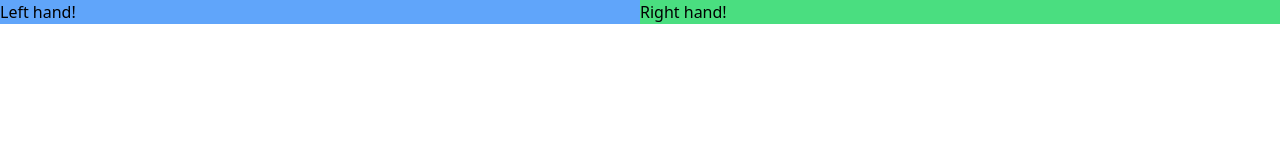
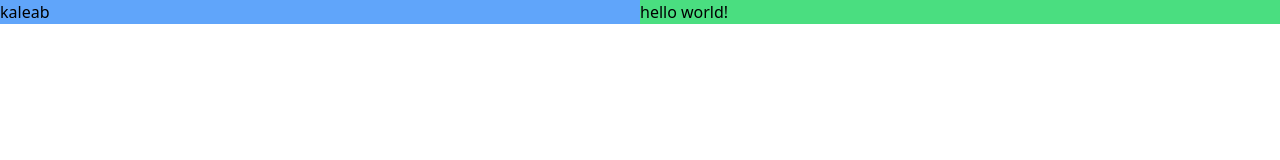
Before and after one commit to kaleabd/React-DesignPatterns, a React (Vite) app: page / in a window 1280 px wide. Shown: the top 160 px of the page. Built offline with nearby package versions, Linux system fonts and the light colour scheme.

Commit message:
finished split screen example

```diff
--- a/src/App.tsx
+++ b/src/App.tsx
@@ -1,11 +1,12 @@
 import SplitScreen from './Layout-Components/Split-Screen/SplitScreen'
 
-const RightHandComponent = () => {
-  return <h1>Right hand!</h1>
-}
+const RightHandComponent: React.FC<{ message: string }> = ({ message }) => {
+  return <h1>{message}</h1>;
+};
 
-const LeftHandComponent = () => {
-  return <h1>Left hand!</h1>
+
+const LeftHandComponent: React.FC<{ userName: string }> = ({userName}) => {
+  return <h1>{userName}</h1>
 }
 
 const App = () => {
@@ -21,8 +22,8 @@ background color of the left and right components respectively. */}
         rightColor='bg-green-400'
       /> */}
         <SplitScreen leftColor='bg-blue-400'  rightColor='bg-green-400'>
-          <LeftHandComponent />
-          <RightHandComponent />
+          <LeftHandComponent userName='kaleab'/>
+          <RightHandComponent message="hello world!"/>
         </SplitScreen>
     </div>
   )
--- a/src/Layout-Components/Split-Screen/SplitScreen.tsx
+++ b/src/Layout-Components/Split-Screen/SplitScreen.tsx
@@ -18,7 +18,7 @@ const SplitScreen: React.FC<SplitScreenProps> = ({
       <div className={`${leftColor} flex-1`}>{left}</div>
       <div className={`${rightColor} flex-1`}>{right}</div>
     </div>
-  );
+  ) ;
 };
 
 export default SplitScreen;
```
